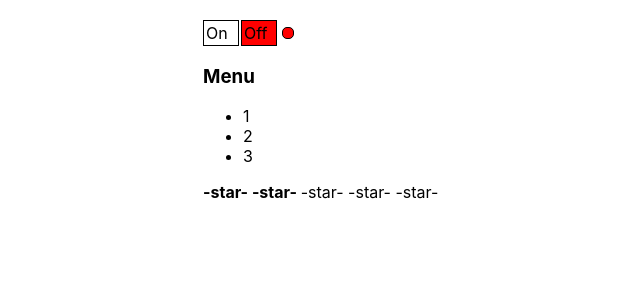
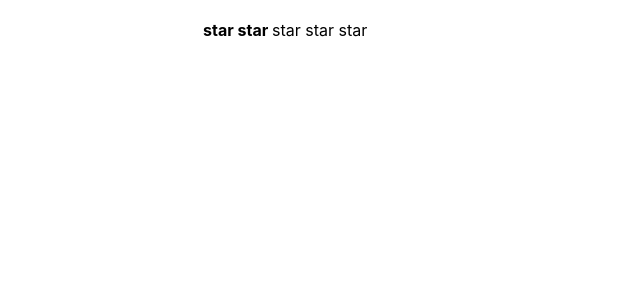
Before and after one commit to YarGromov/React-kabzda, a React (Create React App) app in the folder my-app/: page / in a window 1280 px wide. Shown: the top 300 px of the page, without its empty margins (137-777 px from the left). Built offline with nearby package versions, Linux system fonts and the light colour scheme.

Commit message:
Rating uncontoll value

```diff
--- a/my-app/src/App.tsx
+++ b/my-app/src/App.tsx
@@ -1,37 +1,26 @@
-import React from 'react';
+import React, {useState} from 'react';
 import './App.css';
 import {Accordion} from "./components/Accordion/Accordion";
-import {Rating} from "./components/Rating/Rating";
+import {Rating, RatingValueType} from "./components/Rating/Rating";
 import {OnOff} from "./components/OnOff/OnOff";
 import {UncontrolledAccordion} from "./components/UncontrolledAccordion/Accordion";
 import {UncontrolledRating} from "./components/UncontrolledRating/UncontrolledRating";
 
 function App() {
+
+    let [ratingValue, setRatingValue] = useState<RatingValueType>(2)
+
   return (
     <div className="App">
-        {/*<PageTitle title={'This is APP component'}/>*/}
-        {/*<PageTitle title={'This is LOL'}/>*/}
-        {/*Article 1*/}
-        {/*<Rating value={1}/>*/}
-        {/*<Accordion titleValue={'Menu'} collapsed={true}/>*/}
-        {/*<Accordion titleValue={'Menu 2'} collapsed={false}/>*/}
-        {/*Article 2*/}
-        {/*<Rating value={0}/>*/}
-        {/*<Rating value={1}/>*/}
-        {/*<Rating value={2}/>*/}
-        {/*<Rating value={3}/>*/}
-        {/*<Rating value={4}/>*/}
-        {/*<Rating value={5}/>*/}
-        <OnOff/>
 
-        <UncontrolledAccordion titleValue={"Menu"}/>
-        <UncontrolledRating/>
+        <Rating value={ratingValue} onClick={setRatingValue}/>
 
 
+        {/*<OnOff/>*/}
         {/*<Accordion titleValue={'Menu 2'} collapsed={false}/>*/}
-        {/*<Rating value={3}/>*/}
 
-
+        {/*<UncontrolledAccordion titleValue={"Menu"}/>*/}
+        {/*<UncontrolledRating/>*/}
     </div>
   );
 }
--- a/my-app/src/components/Rating/Rating.tsx
+++ b/my-app/src/components/Rating/Rating.tsx
@@ -1,32 +1,34 @@
 import React from "react";
 
+export type RatingValueType = 0 | 1 | 2 | 3 | 4 | 5
+
 type RatingPropsType = {
-    value: 0 | 1 | 2 | 3 | 4 | 5
+    value: RatingValueType
+    onClick: (value: RatingValueType)=>void
 }
 
-type StarPropsType = {
-    selected: boolean
-}
+
 
 export function Rating(props: RatingPropsType) {
 
     return (
         <div>
-            <Star selected={props.value > 0}/>
-            <Star selected={props.value > 1}/>
-            <Star selected={props.value > 2}/>
-            <Star selected={props.value > 3}/>
-            <Star selected={props.value > 4}/>
+            <Star selected={props.value > 0} onClick={props.onClick} value={1}/>
+            <Star selected={props.value > 1} onClick={props.onClick} value={2}/>
+            <Star selected={props.value > 2} onClick={props.onClick} value={3}/>
+            <Star selected={props.value > 3} onClick={props.onClick} value={4}/>
+            <Star selected={props.value > 4} onClick={props.onClick} value={5}/>
         </div>
     )
 
 }
 
+type StarPropsType = {
+    selected: boolean
+    onClick: (value: RatingValueType)=>void
+    value: RatingValueType
+}
+
 function Star(props: StarPropsType) {
-    if (props.selected) {
-        return <span><b>star</b></span>
-    } else {
-        return <span>star</span>
-    }
-
+    return <span onClick={()=>{props.onClick(props.value)}}>{props.selected ? <b>star </b> : "star "}</span>
 }
```
